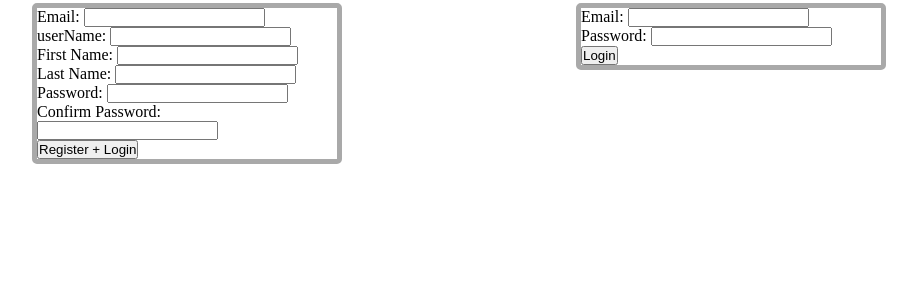
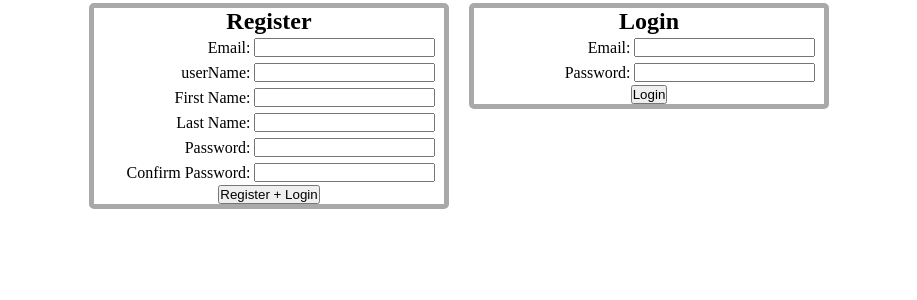
Before and after one commit to jonnyfriendlychicago/01_PFMA_imageGallery, a Flask app: page / in a window 1280 px wide. Shown: the part 100-400 px from the top of the page, without its empty margins (181-1098 px from the left). Run offline with Flask 2, Linux system fonts and the light colour scheme.

Commit message:
login page looks WAY better now

```diff
--- a/flaskApp/controllers/image_ctrl.py
+++ b/flaskApp/controllers/image_ctrl.py
@@ -6,7 +6,7 @@ from flaskApp.models import image_mod
 
 @app.route('/dashboard/')
 def dashboard():
-    if 'user_id' not in session: # this whole user_Id check needs to happen on every page that should be requiring a successful login
+    if 'user_id' not in session:
         flash("Please login to access this site.")
         return redirect('/')
     data = {
--- a/flaskApp/controllers/user_ctrl.py
+++ b/flaskApp/controllers/user_ctrl.py
@@ -17,6 +17,7 @@ def index():
 
 @app.route('/login/', methods = ['POST'])
 def login():
+    session['email'] = request.form['email'] # this line newly added 12am; trying to repopulate user's entries in the fields upon validation fail
     data = {
         'email': request.form['email']
     }
@@ -29,7 +30,6 @@ def login():
         flash("Password incorrect.")
         return redirect('/')
     session['user_id'] = user.id
-    # flash("Your are now logged in")
     return redirect('/userTypeRouting/')
 
 @app.route('/register/', methods = ['POST'])
--- a/flaskApp/static/css/styles.css
+++ b/flaskApp/static/css/styles.css
@@ -62,8 +62,17 @@ main {
     align-items: center;
 }
 
+.row_flex_center_top {
+    display: flex;
+    justify-content: center;
+    align-items:flex-start;
+}
+
 .container_01 {
-    width: 300px;
+    display: flex;
+    flex-direction: column;
+    align-items: center;
+    width: 350px;
     border: 5px solid darkgray;
     border-radius: 5px;
     margin-left: 10px;
@@ -115,9 +127,39 @@ main {
     width: 450px;
 }
 
+/*---------------------------*/
 
+.table_03, .td_03, .td_03_bold, .th_03 {
+    /* border: 1px solid black;  */
+    border: none;
+    border-collapse: collapse;
+}
 
+.td_03, .td_03_bold, .th_03 {
+    padding: 3px;
+    vertical-align:top;
+}
 
+.th_03 {
+    background-color:  rgb(148, 146, 146);
+}
+
+.td_03_bold {
+    font-weight: bold;
+}
+
+.td_03, .td_03_right {
+    width: 150px;
+}
+
+.td_03_span2 {
+    text-align: center;
+
+}
+
+.td_03_right {
+    text-align: right;
+}
 
 
 
--- a/flaskApp/templates/dashboard.html
+++ b/flaskApp/templates/dashboard.html
@@ -15,7 +15,7 @@
                 <h2>Feel the love.</h2>
             </div>
             <div class="header_content_vert_right">
-                <h2>Welcome, {{dsp_get_oneUser.firstName}}</h2>
+                <h2>Welcome, {{dsp_get_oneUser.userName}}</h2>
                 <h4>(UserID: {{dsp_get_oneUser.id}})</h4>
                 <a href="/logout/">Logout</a>
             </div>
--- a/flaskApp/templates/index.html
+++ b/flaskApp/templates/index.html
@@ -24,55 +24,103 @@
         {% endwith %}
     </div>
     <main>
-        <div class="row_01">
-            <div flex_col_01>
+        <div class="row_flex_center_top">
             <div class="container_01">
+                <h2>Register</h2>
+                <table class="table_03">
                     <form action="/register/" method='post'>
-                        <section>
+                        <tr>
+                            <td class="td_03_right">
                                 <label for="email">Email: </label>
-                            <input type="email" name="email">
-                        </section>
+                            </td>
+                            <td class="td_03">
+                                <input type="email" name="email" value = {{session.email}}>
+                            </td>
+                        </tr>
 
-                        <section>
+                        <tr>
+                            <td class="td_03_right">
                                 <label for="userName">userName: </label>
+                            </td>
+                            <td class="td_03">
                                 <input type="text" name="userName">
-                        </section>
+                            </td>
+                        </tr>
 
-                        <section>
+                        <tr>
+                            <td class="td_03_right">
                                 <label for="firstName">First Name: </label>
+                            </td>
+                            <td class="td_03">
                                 <input type="text" name="firstName">
-                        </section>
-                        <section>
+                            </td>
+                        </tr>
+
+                        <tr>
+                            <td class="td_03_right">
                                 <label for="lastName">Last Name: </label>
+                            </td>
+                            <td class="td_03">
                                 <input type="text" name='lastName'>
-                        </section>
+                            </td>
+                        </tr>
 
-                        <section>
+                        <tr>
+                            <td class="td_03_right">
                                 <label for="password">Password: </label>
+                            </td>
+                            <td class="td_03">
                                 <input type="password" name="password">
-                        </section>
-                        <section>
+                            </td>
+                        </tr>
+
+                        <tr>
+                            <td class="td_03_right">
                                 <label for="confirm">Confirm Password: </label>
+                            </td>
+                            <td class="td_03">
                                 <input type="password" name="confirm">
-                        </section>
+                            </td>
+                        </tr>
+
+                        <tr>
+                            <td colspan="2" class="td_03_span2">
                                 <button>Register + Login</button>
+                            </td>
+                        </tr>
                     </form>
+                </table>
             </div>
-            </div>
-            <div flex_col_01>
+
             <div class="container_01">
+                <h2>Login</h2>
+                <table class="table_03">
                     <form action="/login/" method='post'>
-                    <section>
+                        <tr>
+                            <td class="td_03_right">
                                 <label for="email">Email: </label>
+                            </td>
+                            <td class="td_03">
                                 <input type="text" name='email'>
-                    </section>
-                    <section>
+                            </td>
+                        </tr>
+
+                        <tr>
+                            <td class="td_03_right">
                                 <label for="password">Password: </label>
+                            </td>
+                            <td class="td_03">
                                 <input type="password" name='password'>
-                    </section>
+                            </td>
+                        </tr>
+
+                        <tr>
+                            <td colspan="2" class="td_03_span2">
                                 <button>Login</button>
+                            </td>
+                        </tr>
                     </form>
-                </div>
+                </table>
             </div>
         </div>
     </main>
```
Also changed, not shown: other parts of flaskApp/static/css/styles.css (+5 -2 lines), flaskApp/models/user_mod.py (+5 -5 lines). Lines whose indentation alone changed are shown as unchanged.
